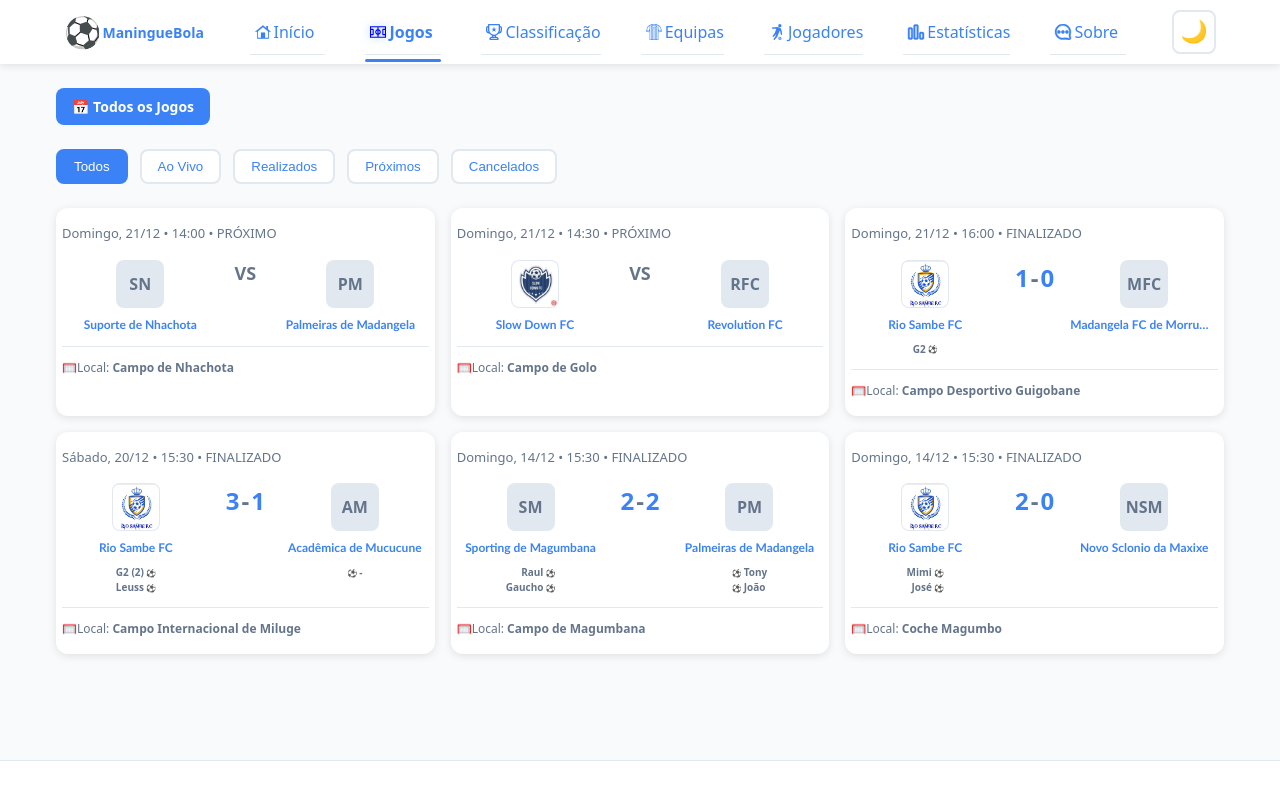
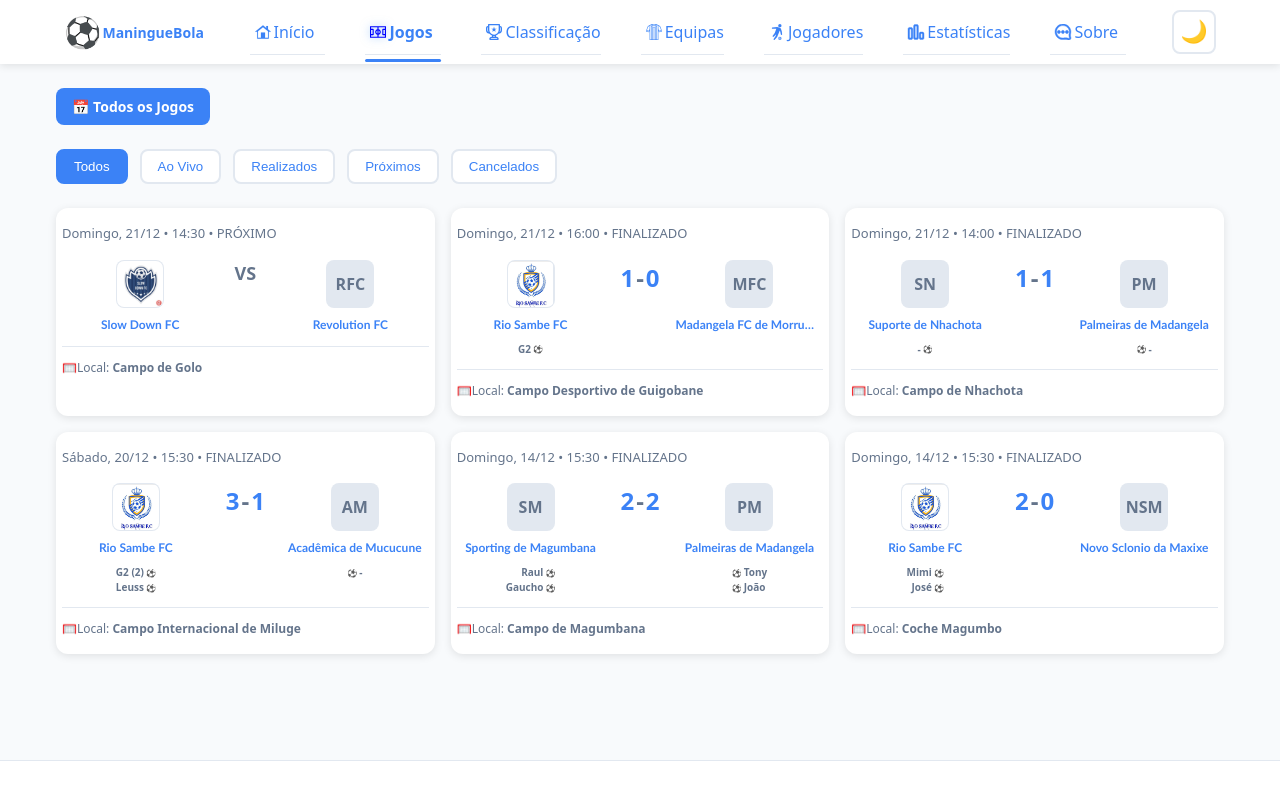
Before and after one commit to Raimundroid/maninguebola, a React (Vite) app: page /jogos in a window 1280 px wide. Shown: the top 799 px of the page. Built offline with nearby package versions, Linux system fonts and the light colour scheme.

Commit message:
added the 2nd match results

```diff
--- a/src/data/matchesData.js
+++ b/src/data/matchesData.js
@@ -80,18 +80,18 @@ const matchesData = [
     id: 5, // Unique ID for React keys
     homeTeamId: "suporteNhachotaFc", //new
     awayTeamId: "palmeirasMadangelaFc", //new
-    // homeScore: 2, // Only for live/finished
-    // awayScore: 0,
+    homeScore: 1, // Only for live/finished
+    awayScore: 1,
     date: "2025-12-21", // ISO Format
     time: "14:00",
-    status: "upcoming", // 'live' | 'finished' | 'upcoming'
+    status: "finished", // 'live' | 'finished' | 'upcoming'
     // minute: 67, // Current minute (only for live)
     venue: "Campo de Nhachota",
     // info: "85+ espectadores", // Optional extra info
     // ✅ NEW: Store as Array of Strings
     // Note: You can still keep "(2)" for multiple goals if you want strict string display
-    // homeScorers: ["", ""],
-    // awayScorers: ["", ""],
+    homeScorers: ["-"],
+    awayScorers: ["-"],
   },
   {
     id: 6, // Unique ID for React keys
@@ -103,7 +103,7 @@ const matchesData = [
     time: "16:00",
     status: "finished", // 'live' | 'finished' | 'upcoming'
     // minute: 67, // Current minute (only for live)
-    venue: "Campo Desportivo Guigobane",
+    venue: "Campo Desportivo de Guigobane",
     // info: "85+ espectadores", // Optional extra info
     // ✅ NEW: Store as Array of Strings
     // Note: You can still keep "(2)" for multiple goals if you want strict string display
```
